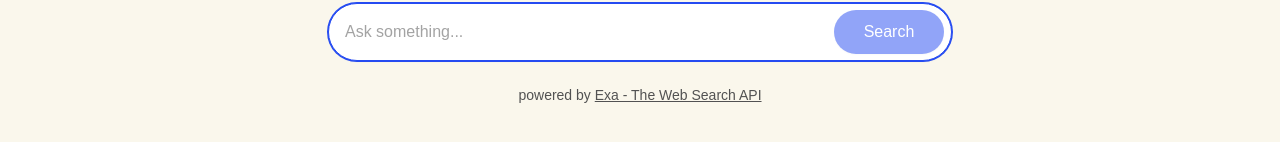
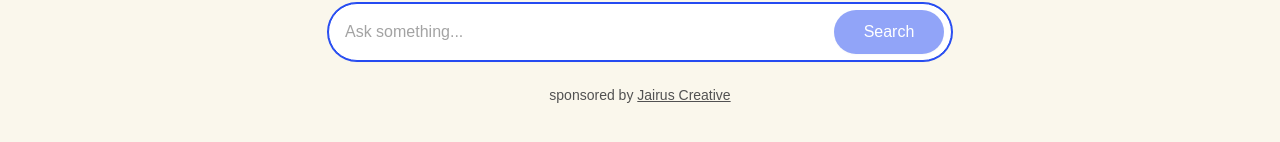
Before and after one commit to jairuscreative/answer-chat-app, a Next.js app: page /answer/ in a window 1280 px wide. Shown: the part 346-488 px from the top of the page. Built offline with nearby package versions, Linux system fonts and the light colour scheme; a web font is replaced by a local one.

Commit message:
Update page.tsx
added sponsored by Jairus Creative

```diff
--- a/app/page.tsx
+++ b/app/page.tsx
@@ -150,7 +150,7 @@ export default function Page() {
           </a>
           <a
             href="mail:team@tulsaanswers.com"
-            target="_blank"
+
             className="flex items-center gap-1.5 text-md text-gray-600 hover:text-[var(--brand-default)] transition-colors"
           >
             <span className="underline">Contact Us</span>
@@ -246,9 +246,9 @@ export default function Page() {
           </form>
           {!hasMessages && (
             <div className="text-center mt-6 text-gray-600 text-sm">
-              <span> powered by </span>
-              <a href="https://exa.ai" target="_blank" className="underline hover:text-[var(--brand-default)]">
-                Exa - The Web Search API
+              <span> sponsored by </span>
+              <a href="https://jairuscreative.com" target="_blank" className="underline hover:text-[var(--brand-default)]">
+                Jairus Creative
               </a>
             </div>
           )}
```
